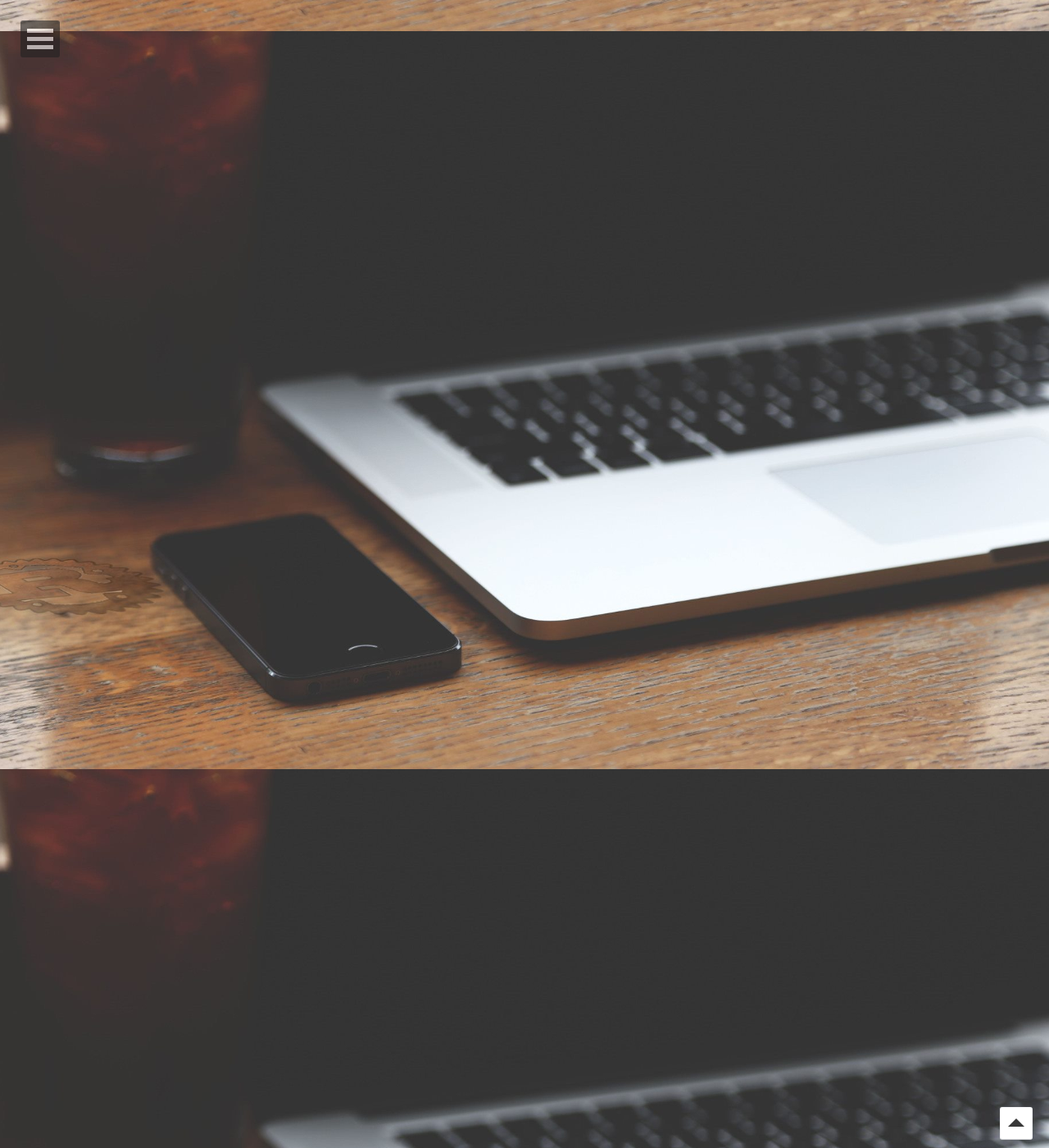
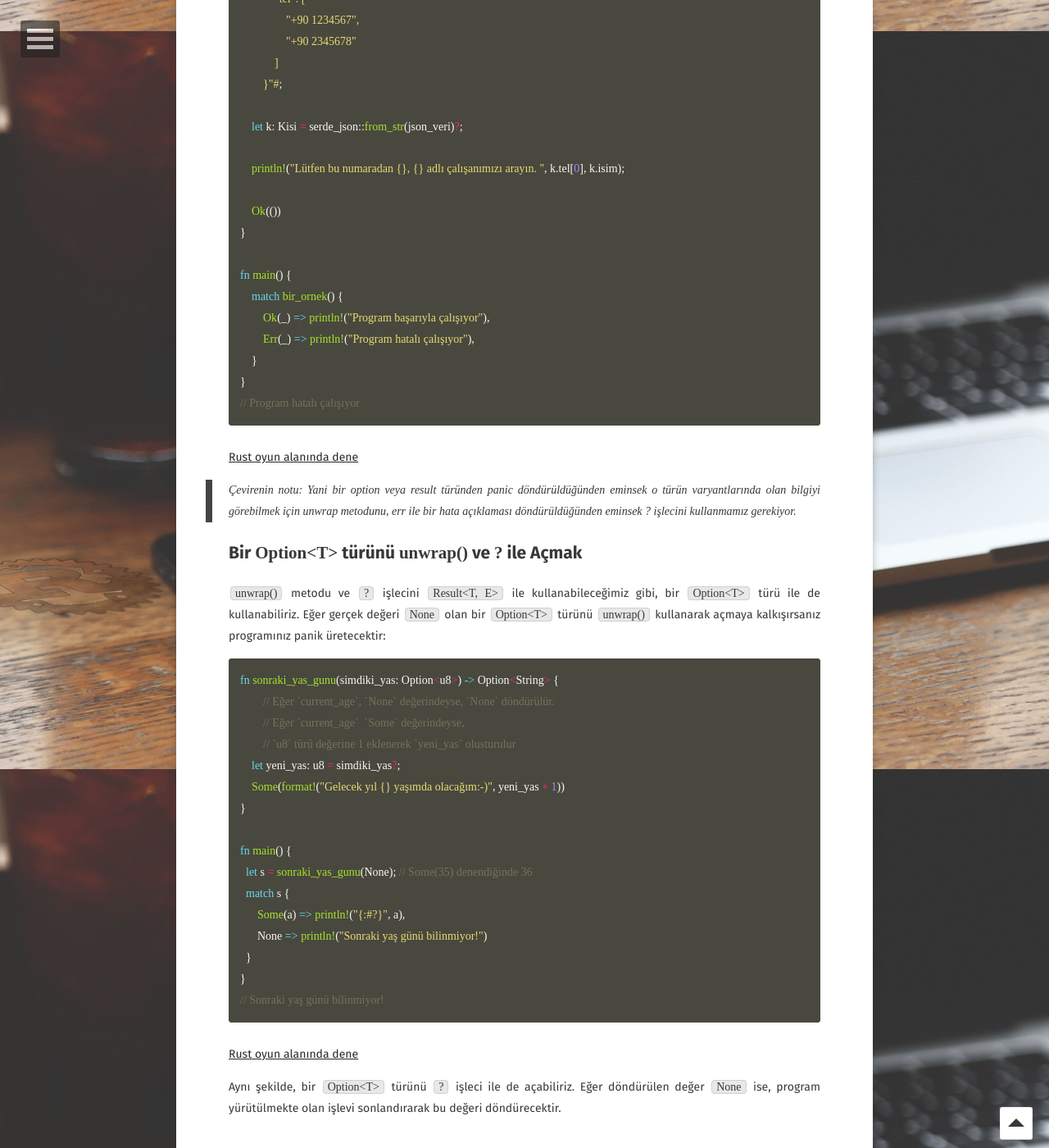
Before and after one commit to Rust-Dili/rust-dili.github.io, a Jekyll site: the page built from _posts/2020-09-04-result-option-ile-hata-yonetimi.md, in a window 1280 px wide and 1400 px high, scrolled down 8062 px. Shown: the whole window at 82% size. Built offline with Jekyll 4.4.1, drawn with Linux system fonts in a browser that asks for light colours; some web fonts are replaced; some of the changed text lies outside the part shown.

Commit message:
Update 2020-09-04-result-option-ile-hata-yonetimi.md

`````diff
--- a/_posts/2020-09-04-result-option-ile-hata-yonetimi.md
+++ b/_posts/2020-09-04-result-option-ile-hata-yonetimi.md
@@ -214,4 +214,134 @@ Hata olasılığı karşısında `Err` kolunda üretilecek panic! sayesinde prog
 
 Başka bir ifadeyle aslında `unwrap()` metodu örtük şekilde gerçekleştirilen panic! işleminden başka bir şey değildir. Ve daha ayrıntılı olarak tasarladığımız önceki kodla arasında bir fark olmamasına rağmen, bazı durumlarda  `unwrap()` sürümündeki *panic!* tehlikesi örtük biçimde gerçekleşeceğinden, program akışını kavramanız açısından açık versiyonu kullanmanız ayrıntılı sonuçlar üretecektir.
 
-Her ne şekilde olursa olsun *panic!* çağrısı yapmak istediğimizde kodumuz aşağıdaki gibi güncellenmiş görünecektir:
+Eğer programımızı *panic!* üretecek şekilde güncellemek istersek kodumuz aşağıdaki gibi görünecektir:
+
+```rust
+use serde::{Deserialize, Serialize};
+use serde_json::Result;
+
+#[derive(Serialize, Deserialize)]
+struct Kisi {
+    isim: String,
+    yas: u8,
+    tel: Vec<String>,
+}
+
+fn bir_ornek() -> Result<()> {
+    // yas2 bilerek hatalı veriliyor
+    let json_veri = r#"
+        {
+            "isim": "Mert Ataol",
+            "yas2": 43,
+            "tel": [
+                "+90 1234567",
+                "+90 2345678"
+            ]
+        }"#;
+
+    let k: Kisi = serde_json::from_str(json_veri).unwrap();
+
+    println!("Lütfen bu numaradan {}, {} adlı çalışanımızı arayın. ", k.tel[0], k.isim);
+
+    Ok(())
+}
+
+fn main() {
+    match bir_ornek() {
+        Ok(_) => println!("Program başarıyla çalışıyor"),
+        Err(_) => println!("Program hatalı çalışıyor"),
+    }
+}
+// thread 'main' panicked at 'called `Result::unwrap()` on an `Err`
+// value: Error("missing field `yas`", line: 9, column: 9)', src/main.rs:23:19
+````
+[Rust oyun alanında dene](https://play.rust-lang.org/?version=stable&mode=debug&edition=2018&gist=2ffb28aae53eb89f3829358bc3625847)
+
+## `?` İşleci
+
+Her hata kurtarılamaz durumda olamayacağından bazı hatalar ile karşılaşıldığında *panic!* üretmek yerine bir hata döndürmek isteyebilirsiniz. Bu konuyu açıklamak için, hata ile sonuçlandırdığımız kodu yeniden değerlendirelim:
+
+```rust
+let k: Kisi = match serde_json::from_str(json_veri) {
+        Ok(k) => k,
+        Err(e) => return Err(e.into()),
+};
+````
+
+Yukarıdaki `Err` ifadesinin yer aldığı satırı, tıpkı programımızın *panic!* sürümünde `unwrap()` metodu için yaptığımız gibi, `Err` için de `?` işlecini kullanarak  kısaltabiliriz:
+
+```rust
+let k: Kisi = serde_json::from_str(json_veri)?;
+````
+
+Programın çalışan sürümü aşağıda yer almaktadır:
+
+```rust
+use serde::{Deserialize, Serialize};
+use serde_json::Result;
+
+#[derive(Serialize, Deserialize)]
+struct Kisi {
+    isim: String,
+    yas: u8,
+    tel: Vec<String>,
+}
+
+fn bir_ornek() -> Result<()> {
+    // yas2 bilerek hatalı veriliyor
+    let json_veri = r#"
+        {
+            "isim": "Mert Ataol",
+            "yas2": 43,
+            "tel": [
+                "+90 1234567",
+                "+90 2345678"
+            ]
+        }"#;
+
+    let k: Kisi = serde_json::from_str(json_veri)?;
+
+    println!("Lütfen bu numaradan {}, {} adlı çalışanımızı arayın. ", k.tel[0], k.isim);
+
+    Ok(())
+}
+
+fn main() {
+    match bir_ornek() {
+        Ok(_) => println!("Program başarıyla çalışıyor"),
+        Err(_) => println!("Program hatalı çalışıyor"),
+    }
+}
+// Program hatalı çalışıyor
+````
+[Rust oyun alanında dene](https://play.rust-lang.org/?version=stable&mode=debug&edition=2018&gist=a2537e6041e5bb1b3e8f47e32200c434)
+
+>Çevirenin notu:
+>Yani bir option veya result türünden panic döndürüldüğünden eminsek o türün varyantlarında olan bilgiyi görebilmek için unwrap metodunu,
+>err ile bir hata açıklaması döndürüldüğünden eminsek ? işlecini kullanmamız gerekiyor.
+
+## Bir `Option<T>` türünü `unwrap()` ve `?` ile Açmak
+
+`unwrap()` metodu ve `?` işlecini `Result<T, E>` ile kullanabileceğimiz gibi, bir `Option<T>` türü ile de kullanabiliriz. Eğer gerçek değeri `None` olan bir `Option<T>` türünü `unwrap()` kullanarak açmaya kalkışırsanız programınız panik üretecektir:
+
+```rust
+fn sonraki_yas_gunu(simdiki_yas: Option<u8>) -> Option<String> {
+	// Eğer `current_age`, `None` değerindeyse, `None` döndürülür.
+	// Eğer `current_age`  `Some` değerindeyse,
+	// `u8` türü değerine 1 eklenerek `yeni_yas` olusturulur
+    let yeni_yas: u8 = simdiki_yas?;
+    Some(format!("Gelecek yıl {} yaşımda olacağım:-)", yeni_yas + 1))
+}
+
+fn main() {
+  let s = sonraki_yas_gunu(None); // Some(35) denendiğinde 36
+  match s {
+      Some(a) => println!("{:#?}", a),
+      None => println!("Sonraki yaş günü bilinmiyor!")
+  }
+}
+// Sonraki yaş günü bilinmiyor!
+````
+[Rust oyun alanında dene](https://play.rust-lang.org/?version=stable&mode=debug&edition=2018&gist=1e4aab08a096a07de2d169815b57c068)
+
+Aynı şekilde, bir `Option<T>` türünü `?` işleci ile de açabiliriz. Eğer döndürülen değer `None` ise, program yürütülmekte olan işlevi sonlandırarak bu değeri döndürecektir.
`````
